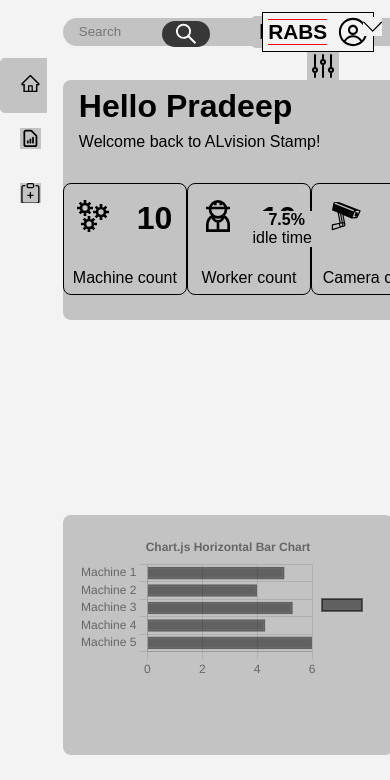
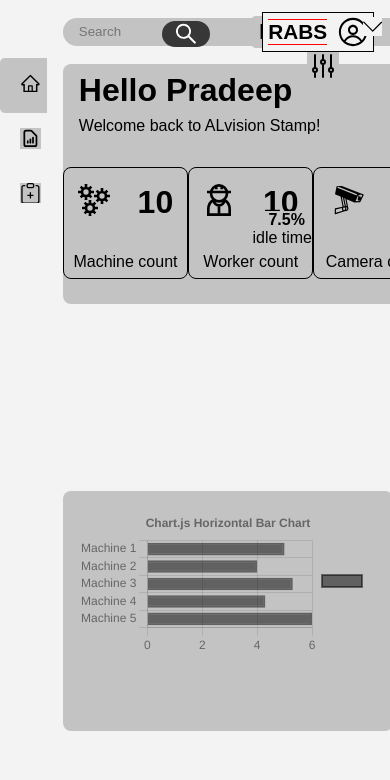
Before and after one commit to Divy97/assignment-alluvium-dashboard, a React (Vite) app: page / in a window 390 px wide. Shown: the top 780 px of the page. Built offline with nearby package versions, Linux system fonts and the light colour scheme.

Commit message:
project is done, responsive design left

```diff
--- a/src/components/analytics/Analytics.styles.css
+++ b/src/components/analytics/Analytics.styles.css
@@ -1,9 +1,9 @@
 .analytics_grid-container {
   display: grid;
   grid-template-columns: 1fr 1fr 1fr;
-  margin-top: 1rem;
-  column-gap: 0.2rem;
-  row-gap: 1rem;
+  margin-top: 0rem;
+  column-gap: 0.5rem;
+  row-gap: 0.5rem;
 }
 
 .analytics_grid-item1 {
```
